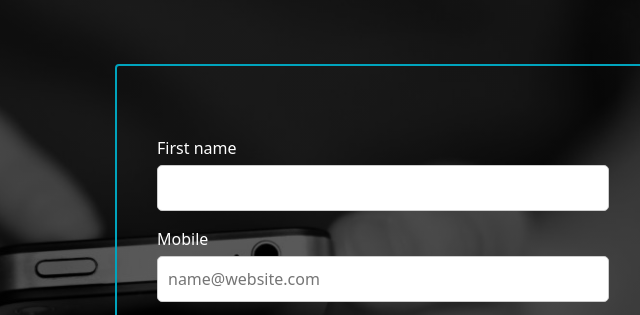
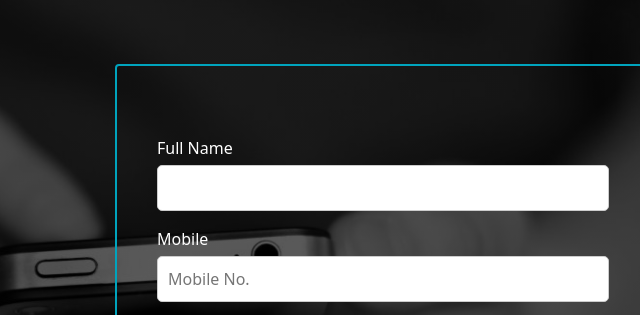
Before and after one commit to ritu-gour/portfolio, a plain HTML site: page index.html in a window 1280 px wide. Shown: the part 6200-6515 px from the top of the page, 537-1177 px from the left. Drawn offline with nearby package versions, Linux system fonts and the light colour scheme.

Commit message:
Update index.html

```diff
--- a/index.html
+++ b/index.html
@@ -1176,13 +1176,13 @@
 
                             <div class="form89">
                                 <div class="field89 mb-3">
-                                    <label for="firstname">First name</label>
+                                    <label for="firstname">Full Name</label>
                                     <input class="input89" type="text" id="name" name="name" maxlength="20" required>
                                 </div>
                                 <div class="field89 mb-3">
                                     <label for="email">Mobile</label>
                                     <input class="input89" type="number" id="mobile" name="mobile"
-                                        placeholder="name@website.com" maxlength="12" required>
+                                        placeholder="Mobile No." maxlength="12" required>
                                 </div>
 
                                 <div class="field89 mb-3">
```
